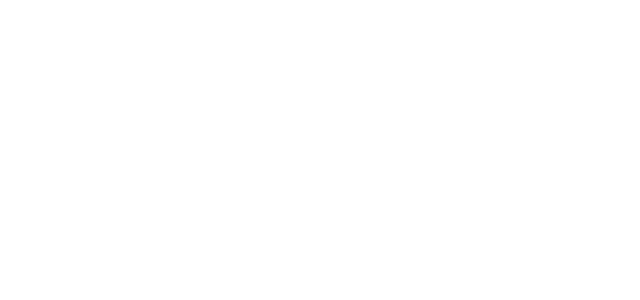
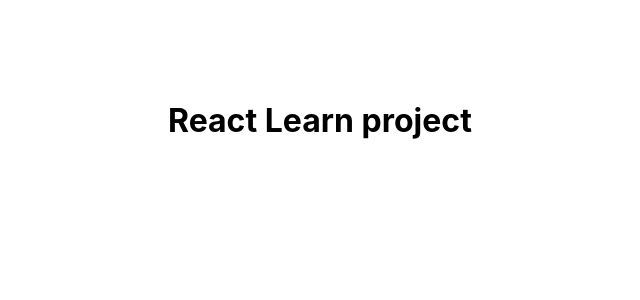
Before and after one commit to Ivan583/first-react, a React (Create React App) app: page / in a window 1280 px wide. Shown: the top 300 px of the page, without its empty margins (172-812 px from the left). Built offline with nearby package versions, Linux system fonts and the light colour scheme.

Commit message:
Создание заголовка

```diff
--- a/src/App.js
+++ b/src/App.js
@@ -1,7 +1,11 @@
 // import React from 'react';
 
 function App() {
-  return <div className="wrapper" />;
+  return (
+    <div className="wrapper">
+      <h1>React Learn project</h1>
+    </div>
+  );
 }
 
 export default App;
```
